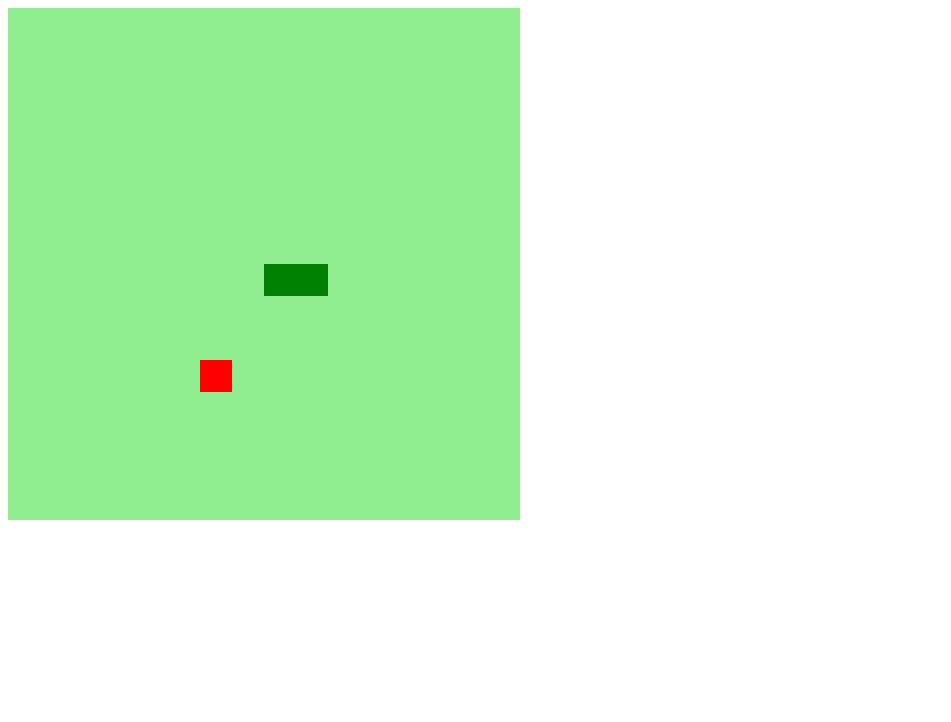
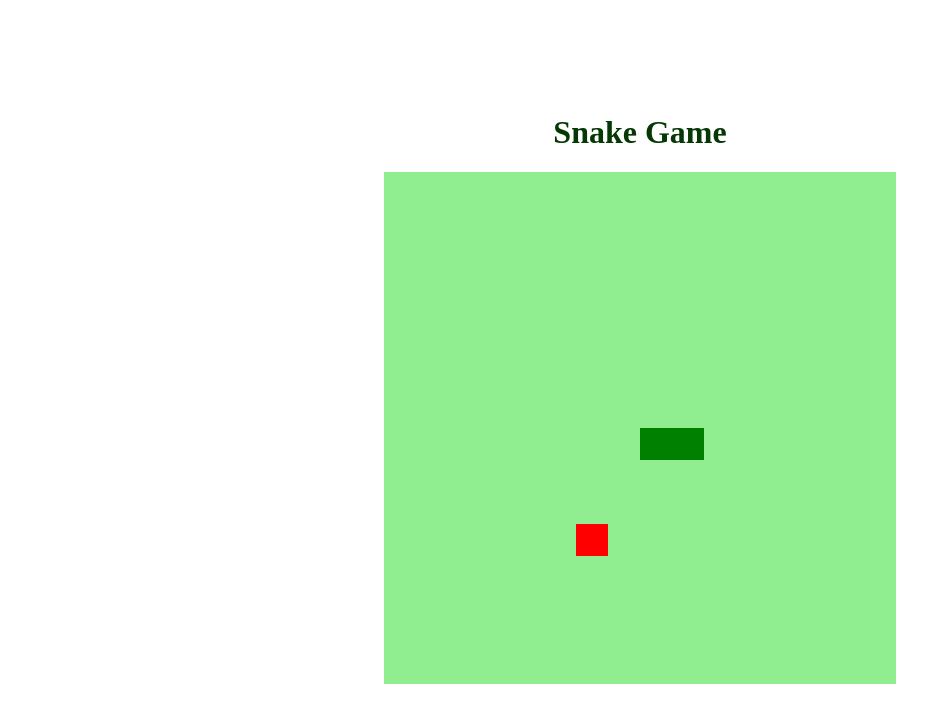
Before and after one commit to GrazielyTukozaki/snake_game, a plain HTML site: page index.html in a window 1280 px wide. Shown: the whole page, without its empty margins (0-951 px from the left). Drawn offline with Linux system fonts and the light colour scheme.

Commit message:
Inserção do layout básico

```diff
--- a/CSS/style.css
+++ b/CSS/style.css
@@ -0,0 +1,9 @@
+body {
+    height: 95vh;
+    width: 95;
+    display: flex;
+    justify-content: center;
+    align-items: center;
+    flex-direction: column;
+    color: rgb(5, 56, 5);
+}
--- a/JS/script.js
+++ b/JS/script.js
@@ -49,6 +49,13 @@
     if (snake[0].y > 15 * box && direction == "down") snake [0].y = 0;
     if (snake[0].y < 0 && direction == "up") snake [0].y = 16 * box;
 
+    for (i= 1; i<snake.length; i++){
+        if (snake[0].x == snake[i].x && snake[0].y == snake[i].y){
+            clearInterval (jogo);
+            alert ('Game Over');
+        }
+    }
+
     criarBG ();
     criarCobrinha ();
     drawnFood ();
--- a/index.html
+++ b/index.html
@@ -8,6 +8,7 @@
 <title>Snake Game</title>
 </head>
 <body>
+    <h1>Snake Game</h1>
     <canvas id="snake" width="512" height="512">
 
     </canvas>
```
